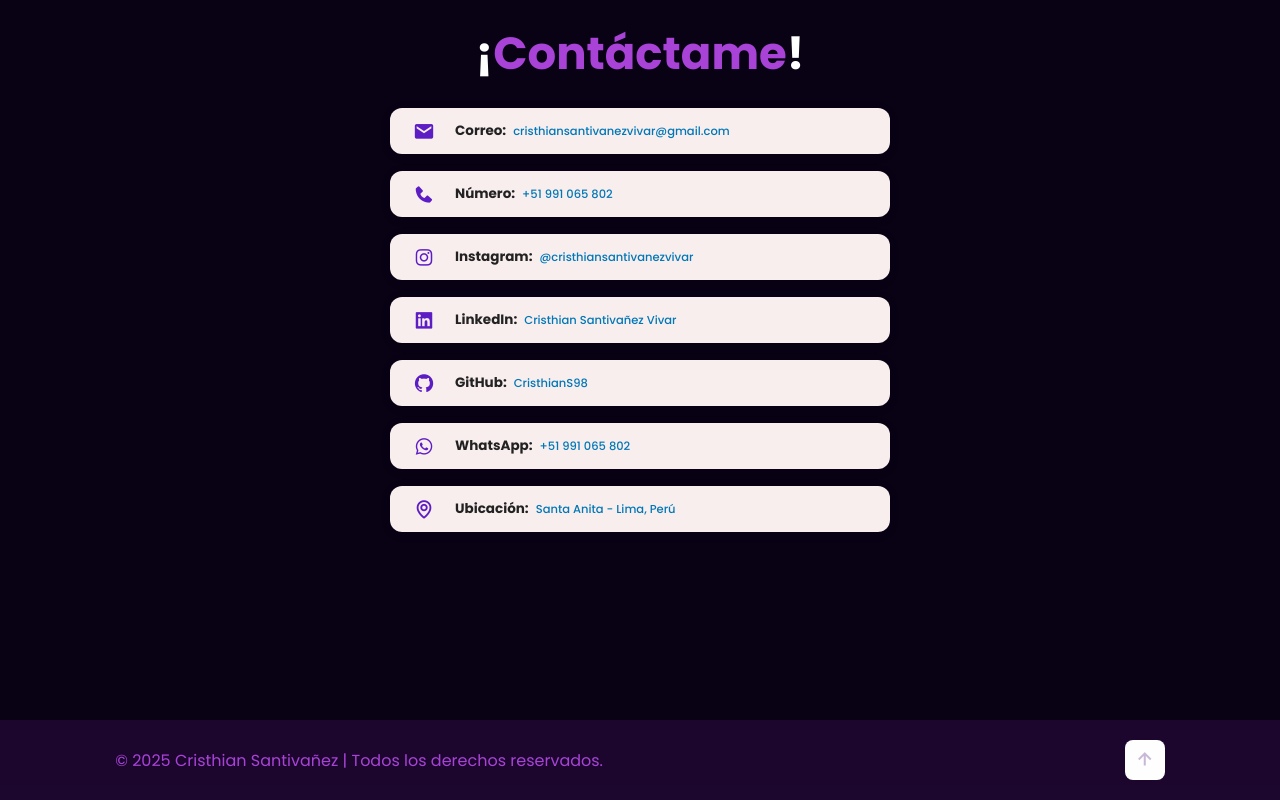
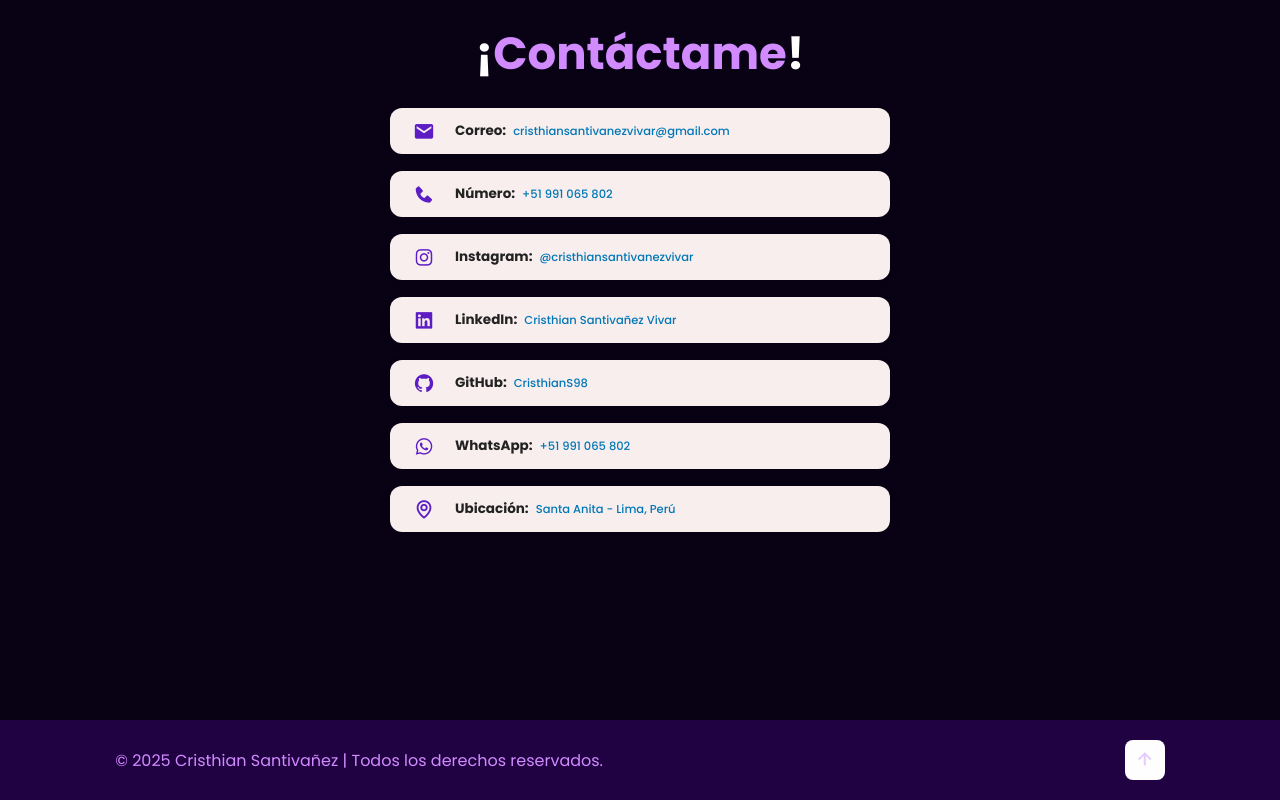
Before and after one commit to CristhianS98/Portafolio_Cristhian, a plain HTML site: page index.html in a window 1280 px wide. Shown: the part 3280-4080 px from the top of the page. Drawn offline with nearby package versions, Linux system fonts and the light colour scheme.

Commit message:
Ajustar colores

```diff
--- a/style.css
+++ b/style.css
@@ -14,8 +14,8 @@
 
  :root {
     --bg-color:#080214;
-    --second-bg-color:hwb(278 7% 57% / 0.294);
-    --text-color:#a943d8;
+    --second-bg-color: rgba(128, 0, 255, 0.20);
+    --text-color:#d28aff;
     --main-color:rgb(254, 254, 255);
  }
 
```
